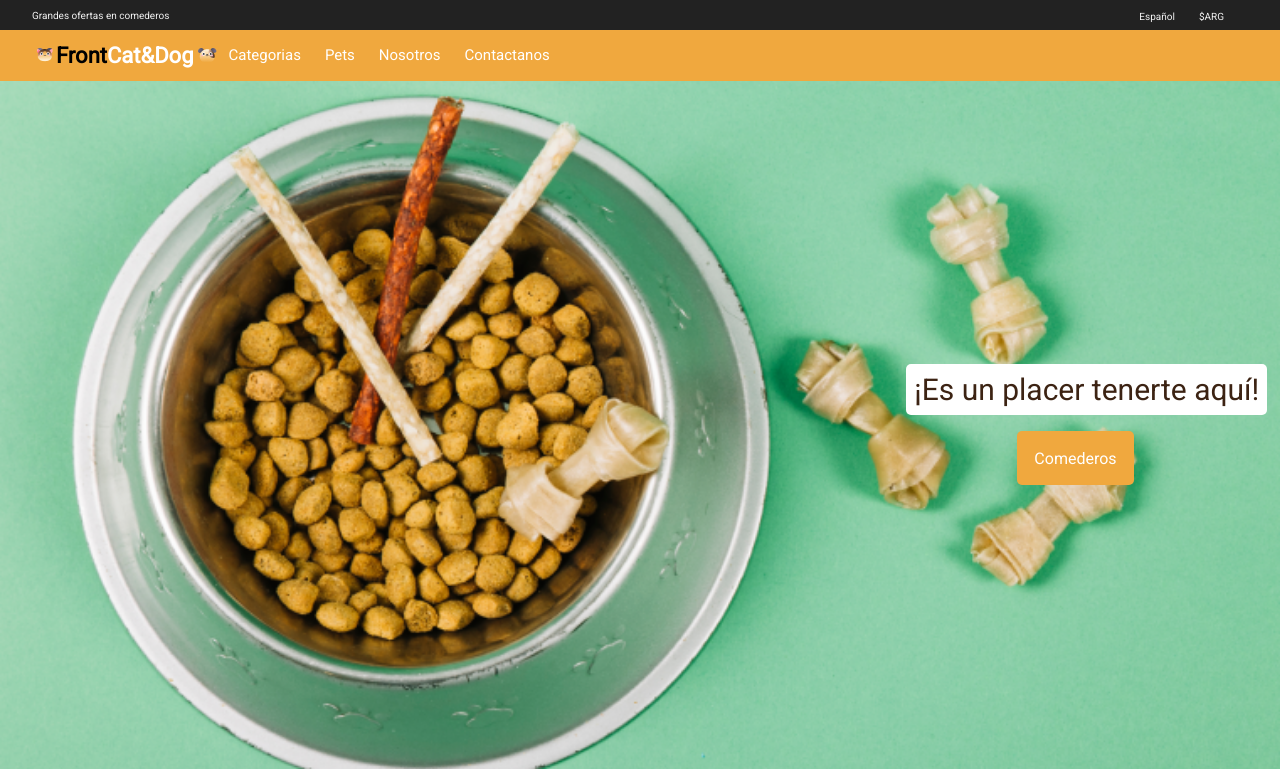
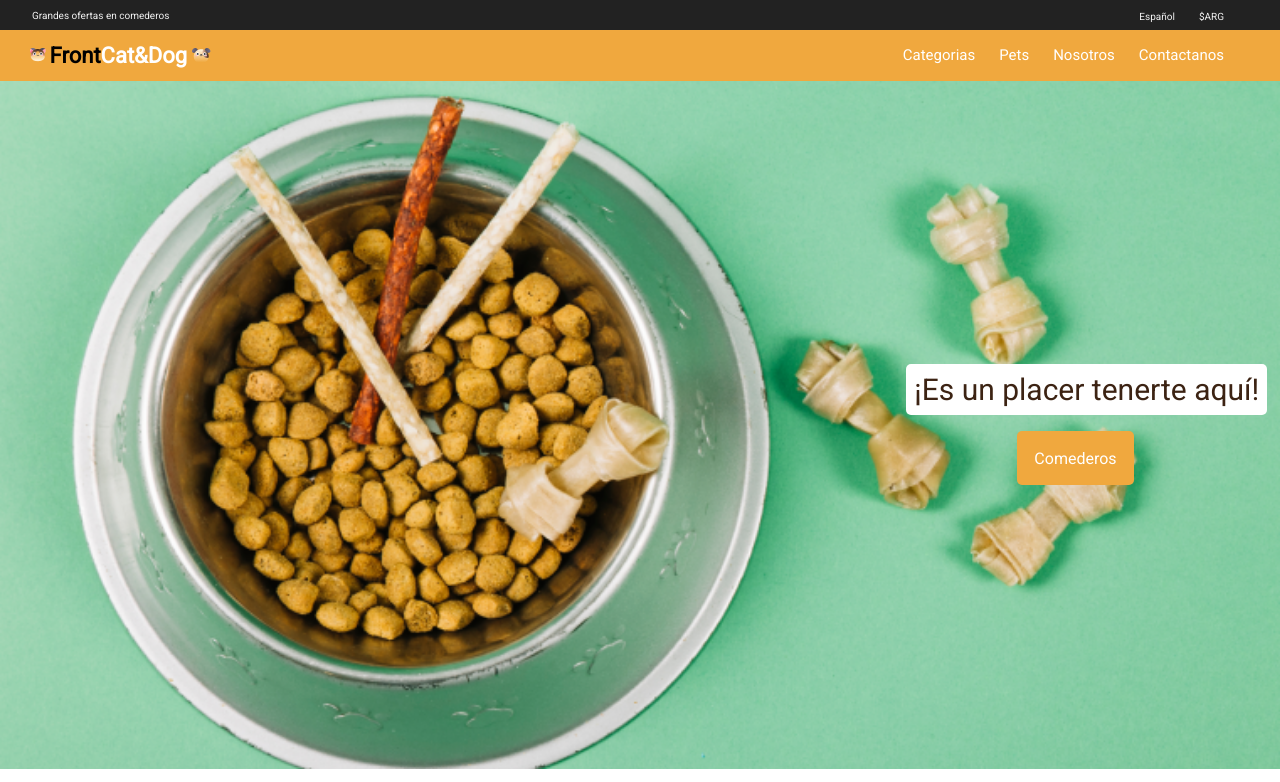
Before and after one commit to octavioegeafaure/PetShop, a plain HTML site: page index.html in a window 1280 px wide. Shown: the top 782 px of the page. Drawn offline with Linux system fonts and the light colour scheme.

Commit message:
arreglo barra navegacion

```diff
--- a/css/style.css
+++ b/css/style.css
@@ -37,19 +37,20 @@
     display: flex;
     align-items: center;
     background-color: #F0A83E;
-    padding-left: 2rem;
-    padding-bottom: 0.8rem;
-    padding-top: 0.8rem;
+    justify-content: space-between;
+    padding: 0.8rem 0rem 0.8rem 0rem;
 }
-.barra-nav h1 {
+.barra-nav  h1 {
     font-size: 22px;
     font-weight: bolder;
+}
+.barra-nav .logo {
+    display: flex;
     align-items: center;
-    justify-content: space-between;
+    padding-left: 1.6rem;
 }
 .barra-nav h1 span {
     color: #FFFFFF;
-
 }
 .barra-nav ul li a {
     color: #FFF;
@@ -58,16 +59,15 @@
     display: flex;
 
 }
+
 .barra-nav ul {
     display: flex;
-    margin-left: auto;
-    float: right;
+    padding-right: 2.5rem;
 }
 
 
 .barra-nav a {
     padding-right: 1rem;
-
 }
 .barra-nav img {
     margin-left: 0.3rem;
@@ -86,7 +86,7 @@
     display: flex;
     justify-content: flex-end;
     align-items: center;
-
+    padding-left: 1rem;
 }
 .contenedor.seccionBanner {
     text-align: center;
@@ -155,11 +155,11 @@
 }
 .cards img {
     padding-left: 1rem ;
-    transition: 0.9s;
+    transition: 0.8s;
 }
 .cards img:hover {
     transform: scale(1.1);
-    opacity: 85%;
+    opacity: 80%;
 }
 .cards figure figcaption {
     position: relative;
@@ -325,6 +325,9 @@ h5 {
     .barra-nav nav {
         display: none;
     }
+    .barra-nav .logo {
+        padding-left: 0rem;
+    }
     .seccionBanner{
         justify-content: center;
         align-items: center;
--- a/index.html
+++ b/index.html
@@ -19,17 +19,20 @@
             </ul>
         </div>
         <div class="barra-nav">
-            <img src="./img/Cat.png" alt="">
-            <h1>Front<span>Cat&Dog </span></h1> <img src="./img/Dog.png" alt="">
-            <nav>
-                <ul>
+            <div class="logo">
+                <img src="./img/Cat.png" alt="">
+                <h1>Front<span>Cat&Dog </span></h1> <img src="./img/Dog.png" alt="">
+            </div>
+                <nav>
+                    <ul>
                     <li><a href=""><img src="./img/pawprint 1.svg" alt=""> Categorias</a></li>
                     <li><a href=""><img src="./img/pawprint 1.svg" alt=""> Pets</a></li>
                     <li><a href=""><img src="./img/pawprint 1.svg" alt=""> Nosotros</a></li>
                     <li><a href=""><img src="./img/pawprint 1.svg" alt=""> Contactanos</a></li>
                 </ul>
+                </nav>
+
         </div>
-        </nav>
         </div>
     </header>
     <main>
```
